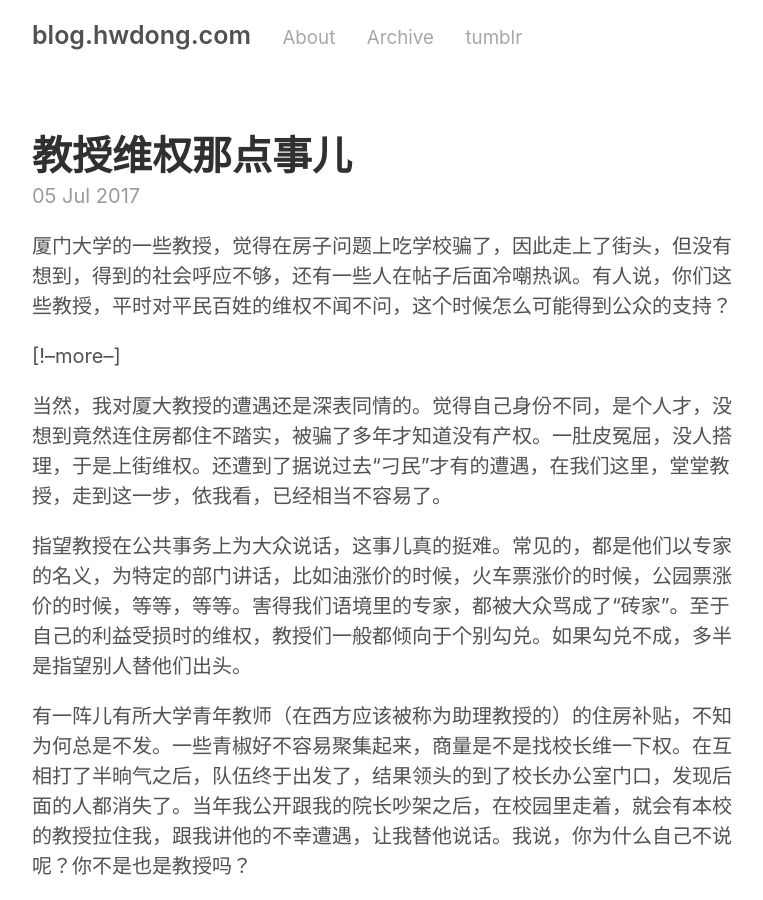
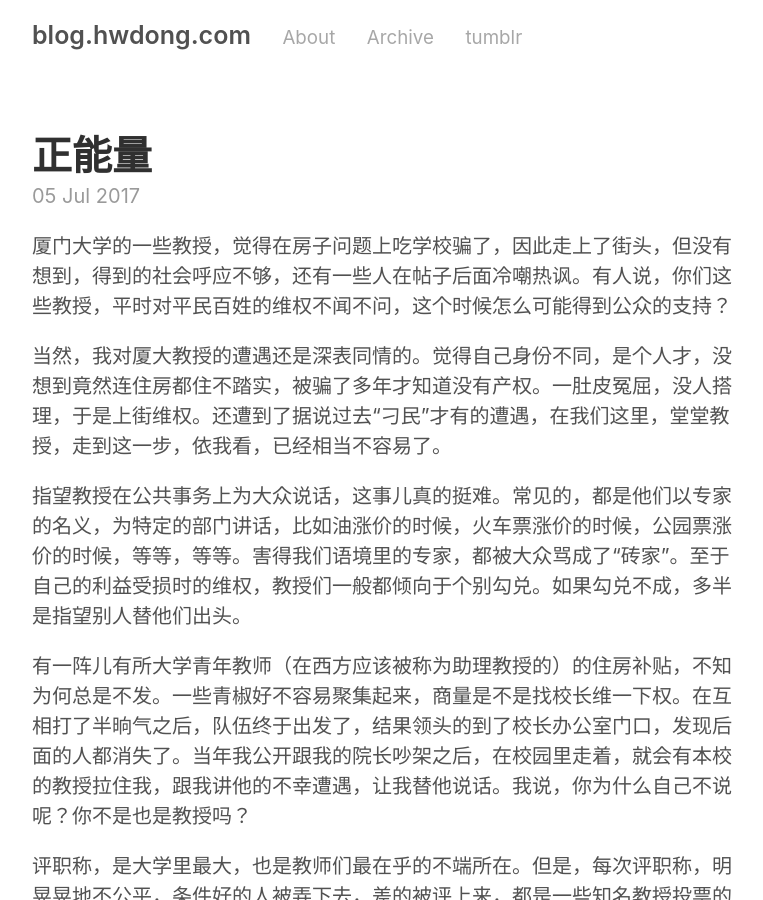
Before and after one commit to hwdong/hwdong-old.github.io, a Jekyll site: the page built from _posts/2017-07-05-教授维权那点事儿.md, in a window 1280 px wide and 900 px high. Shown: the whole window, without its empty margins (258-1021 px from the left). Built offline with Jekyll 4.4.1, drawn with Linux system fonts in a browser that asks for light colours; our own code applies the rules of GitHub Pages for plain Markdown files; comment, search, counter and statistics services are not loaded.

Commit message:
Update 2017-07-05-教授维权那点事儿.md

```diff
--- a/_posts/2017-07-05-教授维权那点事儿.md
+++ b/_posts/2017-07-05-教授维权那点事儿.md
@@ -1,6 +1,15 @@
+---
+layout: post
+title: 正能量
+categories:
+- 社会
+tags:
+- 社会
+---
+
 厦门大学的一些教授，觉得在房子问题上吃学校骗了，因此走上了街头，但没有想到，得到的社会呼应不够，还有一些人在帖子后面冷嘲热讽。有人说，你们这些教授，平时对平民百姓的维权不闻不问，这个时候怎么可能得到公众的支持？
 
-[!--more--]
+<!--more-->
 
 当然，我对厦大教授的遭遇还是深表同情的。觉得自己身份不同，是个人才，没想到竟然连住房都住不踏实，被骗了多年才知道没有产权。一肚皮冤屈，没人搭理，于是上街维权。还遭到了据说过去“刁民”才有的遭遇，在我们这里，堂堂教授，走到这一步，依我看，已经相当不容易了。
 
```
